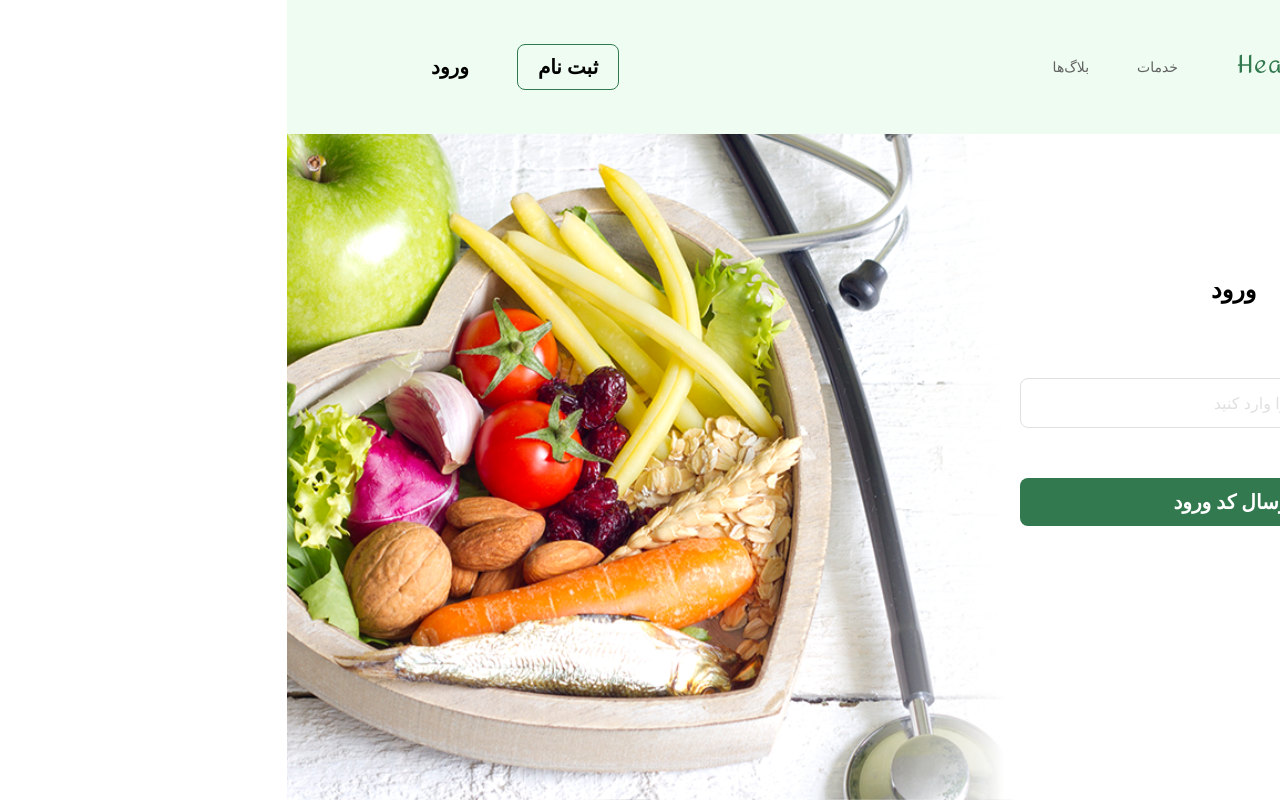
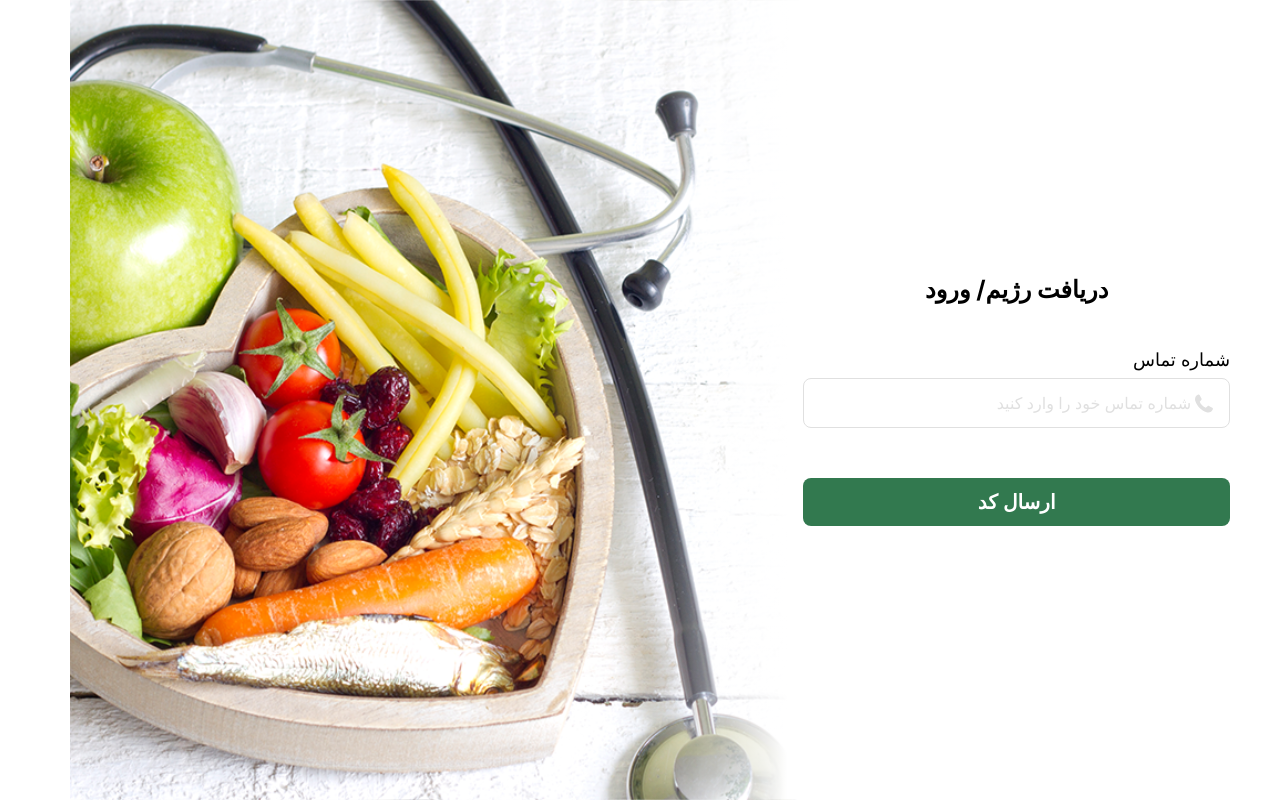
Before and after one commit to ParsaBordbar/Healthcare_Diet, a Next.js app in the folder client/: page /register/login/enterNumber in a window 1280 px wide. Built offline with nearby package versions, Linux system fonts and the light colour scheme.

Commit message:
Change signup to get you'r diet now.

```diff
--- a/client/src/app/register/layout.tsx
+++ b/client/src/app/register/layout.tsx
@@ -6,9 +6,6 @@ const LayoutRegister = ({ children }: { children: ReactNode }) => {
   return (
     <>
       <div className="relative top-0 z-40">
-        <header className="absolute bg-no-repeat bg-cover w-full h-28 bg-[url('/svg/header-register.svg')] top-0 ">
-          <Navbar />
-        </header>
         <main className="flex !bg-cover md:!bg-contain bg-no-repeat !bg-none lg:!bg-[url('/svg/loginBanner.svg')] h-screen items-center w-full justify-center lg:justify-end">
           {children}
         </main>
--- a/client/src/components/FormRegisters/Login/login.tsx
+++ b/client/src/components/FormRegisters/Login/login.tsx
@@ -63,7 +63,7 @@ const FormLogin = ({ type }: LoginFormType) => {
             type="submit"
             simple
             className="bg-[var(--rating-color)] py-2.5 !text-xl !text-white w-full"
-            value={"ارسال کد ورود"}
+            value={"ارسال کد "}
           />
         </>
       );
@@ -75,7 +75,7 @@ const FormLogin = ({ type }: LoginFormType) => {
       onSubmit={handleSubmit(handelValueInputs)}
       className="flex w-full gap-10 flex-col justify-center"
     >
-      <h1 className="text-center font-bold text-2xl">ورود</h1>
+      <h1 className="text-center font-bold text-2xl"> دریافت رژیم/ ورود</h1>
       <section className="flex w-full flex-col items-center gap-[3.125rem]">
         {CheckTypeRender()}
       </section>
--- a/client/src/components/landingPage_components/BmiForm/index.tsx
+++ b/client/src/components/landingPage_components/BmiForm/index.tsx
@@ -103,7 +103,7 @@ const BmiForm = () => {
           <MainButton
             type="submit"
             className="w-full my-10 py-3 !text-white bg-[var(--rating-color)] font-bold text-2xl"
-            value={"امروز شروع کنید"}
+            value={"همین حالا رژیم خود را دریافت کنید"}
           />
         </form>
       </div>
--- a/client/src/components/landingPage_components/Hero/index.tsx
+++ b/client/src/components/landingPage_components/Hero/index.tsx
@@ -24,7 +24,7 @@ const Hero = () => {
                   <MainButton
                     standard
                     className="text-2xl px-20 py-3"
-                    value="ثبت نام کنید"
+                    value="دریافت رژیم"
                   />
                 </Link>
             </div>
--- a/client/src/components/landingPage_components/LoginNowBox/index.tsx
+++ b/client/src/components/landingPage_components/LoginNowBox/index.tsx
@@ -13,7 +13,7 @@ const LoginNowBox = () => {
               <MainButton
                 standard
                 className="py-4 lg:w-2/3 md:w-1/3 sm:w-2/4 w-full mt-6"
-                value={"همین حالا ثبت نام کنید"}
+                value={"رژیم خود را دریافت کنید"}
               />
             </Link>
 
--- a/client/src/components/landingPage_components/Navbar/index.tsx
+++ b/client/src/components/landingPage_components/Navbar/index.tsx
@@ -23,7 +23,7 @@ const Navbar = () => {
       </ul>
       <div className="lg:flex hidden flex-row gap-12 justify-center items-center">
         <Link href={"/register/login/enterNumber"}>
-          <MainButton trasparent className="py-2 px-5 " value={"ثبت نام"} />
+          <MainButton trasparent className="py-2 px-5 " value={"دریافت رژیم"} />
         </Link>
         <Link href={"/register/login/enterNumber"}>
           <MainButton simple value={"ورود"} />
```
